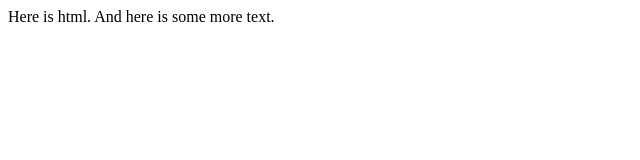
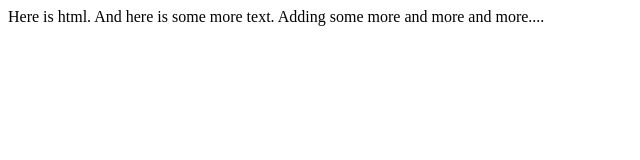
Before and after one commit to sojoson/git_class, a plain HTML site: page index.html in a window 1280 px wide. Shown: the whole page, without its empty margins (0-640 px from the left). Drawn offline with Linux system fonts and the light colour scheme.

Commit message:
Adding more.

```diff
--- a/index.html
+++ b/index.html
@@ -3,5 +3,7 @@
 Here is html.
 
 And here is some more text.
+
+Adding some more and more and more....
 </body>
 </html>
```
